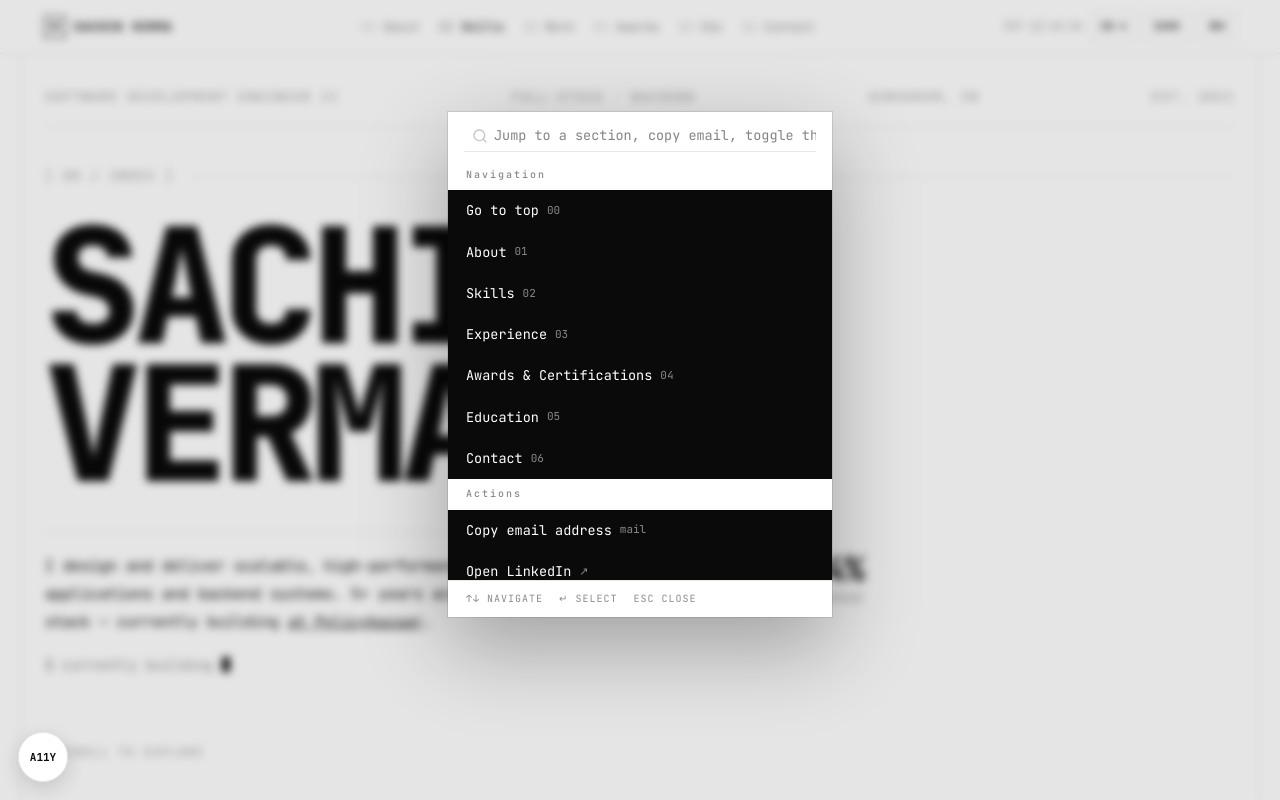
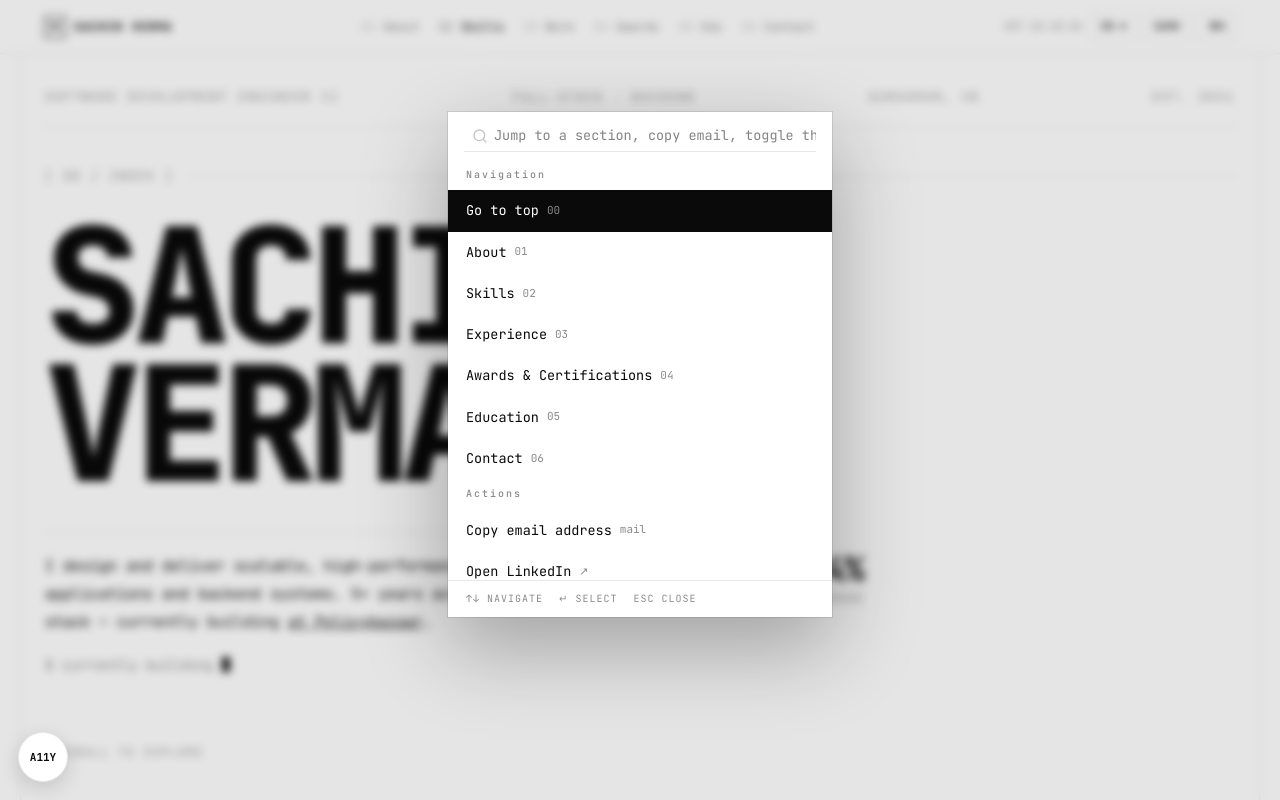
Before and after one commit to p0int-bl4nk/portfolio, a React (Vite) app: page / in a window 1280 px wide. Both pictures are taken after a click on the button "⌘K". Shown: the top 800 px of the page. Built offline with nearby package versions, Linux system fonts and the light colour scheme.

Commit message:
fix: command item hover uses data-[selected=true] to avoid false positives; widen palette

```diff
--- a/src/components/command-palette.tsx
+++ b/src/components/command-palette.tsx
@@ -92,7 +92,7 @@ export function CommandPalette() {
     <Dialog open={open} onOpenChange={o => setOpen(o)}>
       <DialogContent
         showCloseButton={false}
-        className='p-0 border-foreground rounded-none shadow-[0_30px_80px_rgba(0,0,0,.3)] top-[14vh] translate-y-0 max-w-[min(680px,92vw)]'
+        className='p-0 border-foreground rounded-none shadow-[0_30px_80px_rgba(0,0,0,.3)] top-[14vh] translate-y-0 max-w-[min(780px,92vw)]'
       >
         <DialogTitle className='sr-only'>Command Palette</DialogTitle>
         <Command>
--- a/src/components/ui/command.tsx
+++ b/src/components/ui/command.tsx
@@ -151,7 +151,7 @@ function CommandItem({
     <CommandPrimitive.Item
       data-slot='command-item'
       className={cn(
-        "group/command-item relative flex cursor-default items-center gap-2 px-2 py-1.5 text-sm outline-hidden select-none data-[disabled=true]:pointer-events-none data-[disabled=true]:opacity-50 data-selected:bg-foreground data-selected:text-background [&_svg]:pointer-events-none [&_svg]:shrink-0 [&_svg:not([class*='size-'])]:size-4",
+        "group/command-item relative flex cursor-default items-center gap-2 px-2 py-1.5 text-sm outline-hidden select-none data-[disabled=true]:pointer-events-none data-[disabled=true]:opacity-50 data-[selected=true]:bg-foreground data-[selected=true]:text-background [&_svg]:pointer-events-none [&_svg]:shrink-0 [&_svg:not([class*='size-'])]:size-4",
         className,
       )}
       {...props}
```
